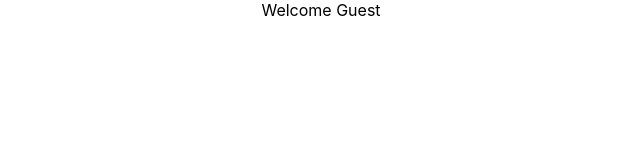
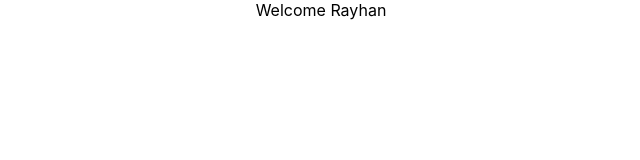
Before and after one commit to RayhanAdii/raw-learn-react, a React (Create React App) app in the folder hello-world/: page / in a window 1280 px wide. Shown: the top 160 px of the page, without its empty margins (319-959 px from the left). Built offline with nearby package versions, Linux system fonts and the light colour scheme.

Commit message:
learn conditional rendering part 3, file: UserGreeting.js

```diff
--- a/hello-world/src/components/UserGreeting.js
+++ b/hello-world/src/components/UserGreeting.js
@@ -9,7 +9,7 @@ class UserGreeting extends Component {
       super(props)
 
       this.state = {
-         isLoggedIn: false
+         isLoggedIn: true
       }
     }
 
@@ -22,14 +22,28 @@ class UserGreeting extends Component {
     //       return <div>Welcome Guest</div>
     //     }
 
-    let message
-    if (this.state.isLoggedIn){
-        message = <div>Welcome Rayhan</div>
-    }else{
-        message = <div>Welcome Guest</div>
-    }
-    return <div>{message}</div>
+    // Method 2: Element Variable
+    // let message
+    // if (this.state.isLoggedIn){
+    //     message = <div>Welcome Rayhan</div>
+    // }else{
+    //     message = <div>Welcome Guest</div>
+    // }
+    // return <div>{message}</div>
 
+
+    // Method 3: Ternary Conditional Operator
+    // return(
+    //     this.state.isLoggedIn ? (
+    //         <div>Welcome Rayhan</div>
+    //     ) : (
+    //         <div>Welcome Guest</div>
+    //     )
+    // )
+
+    // Method 4: short-circuit Operator
+    // Render one or nothing
+    return this.state.isLoggedIn && <div>Welcome Rayhan</div>
 
     //  return (
     //   <div>
```
